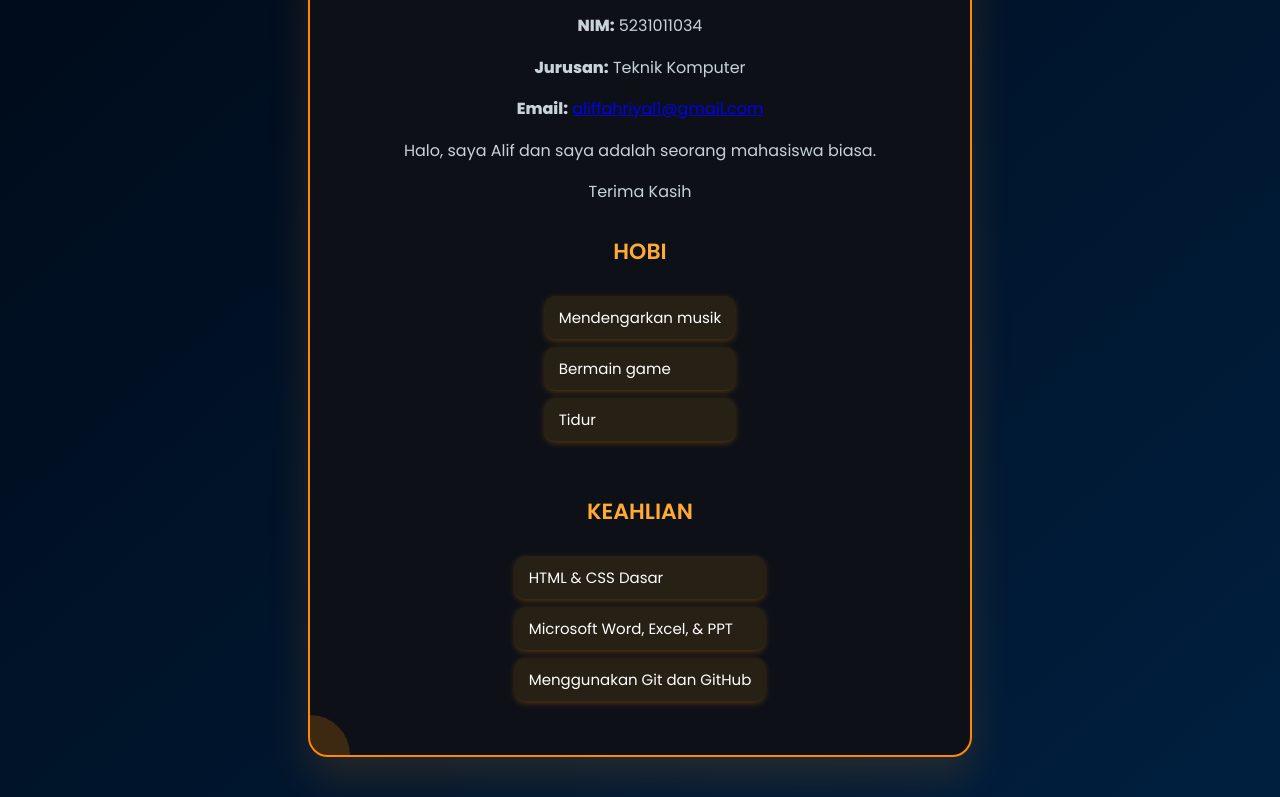
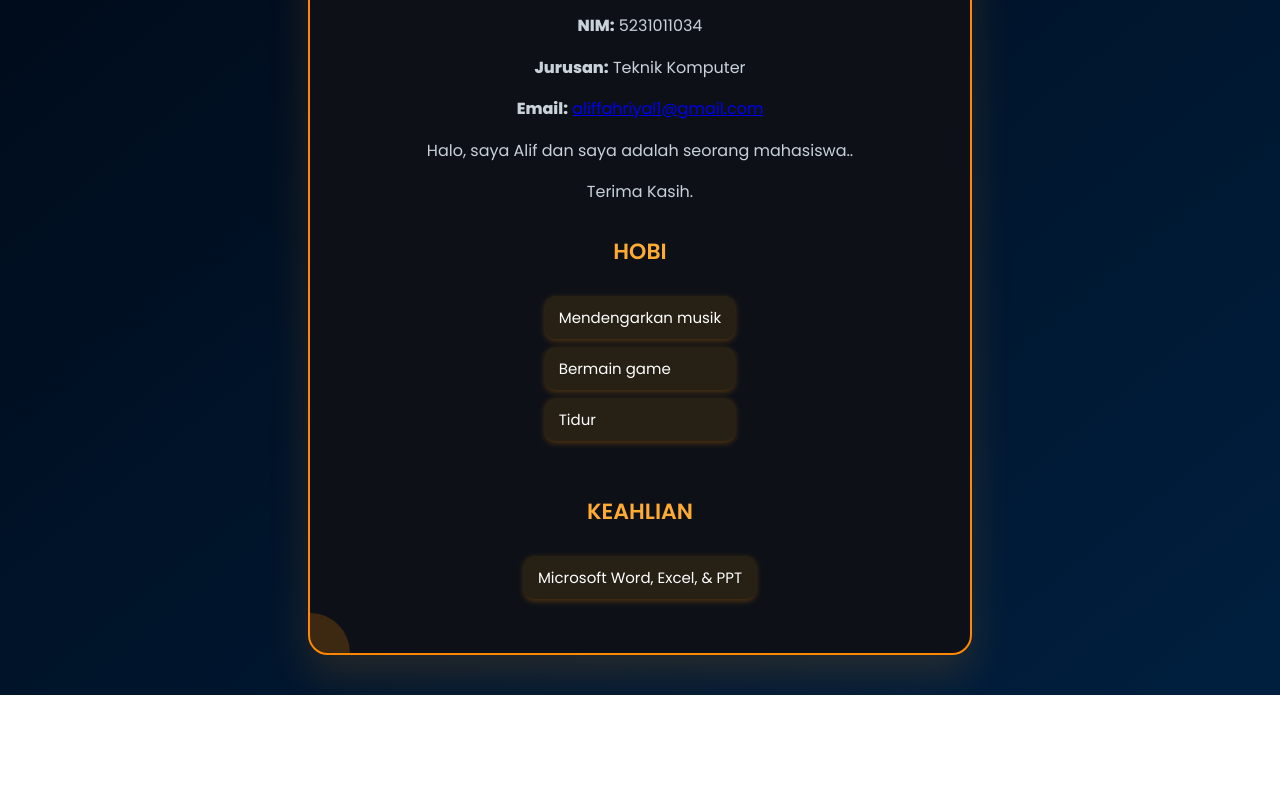
Before and after one commit to CoklatKinderjoy/Portofolio, a plain HTML site: page index.html in a window 1280 px wide. Shown: the part 330-1127 px from the top of the page. After the commit the page ends 1025 px from the top, so only its background shows below. Drawn offline with Linux system fonts and the light colour scheme.

Commit message:
Update index.html

```diff
--- a/index.html
+++ b/index.html
@@ -15,8 +15,8 @@
     <p><strong>Jurusan:</strong> Teknik Komputer</p>
     <p><strong>Email:</strong> <a href="mailto:aliffahriyal1@gmail.com">aliffahriyal1@gmail.com</a></p>
 
-    <p>Halo, saya Alif dan saya adalah seorang mahasiswa biasa.</p>
-    <p>Terima Kasih</p>
+    <p>Halo, saya Alif dan saya adalah seorang mahasiswa..</p>
+    <p>Terima Kasih.</p>
 
     <h2>Hobi</h2>
     <ul>
@@ -27,9 +27,7 @@
 
     <h2>Keahlian</h2>
     <ul>
-      <li>HTML & CSS Dasar</li>
       <li>Microsoft Word, Excel, & PPT</li>
-      <li>Menggunakan Git dan GitHub</li>
     </ul>
   </div>
 </body>
```
